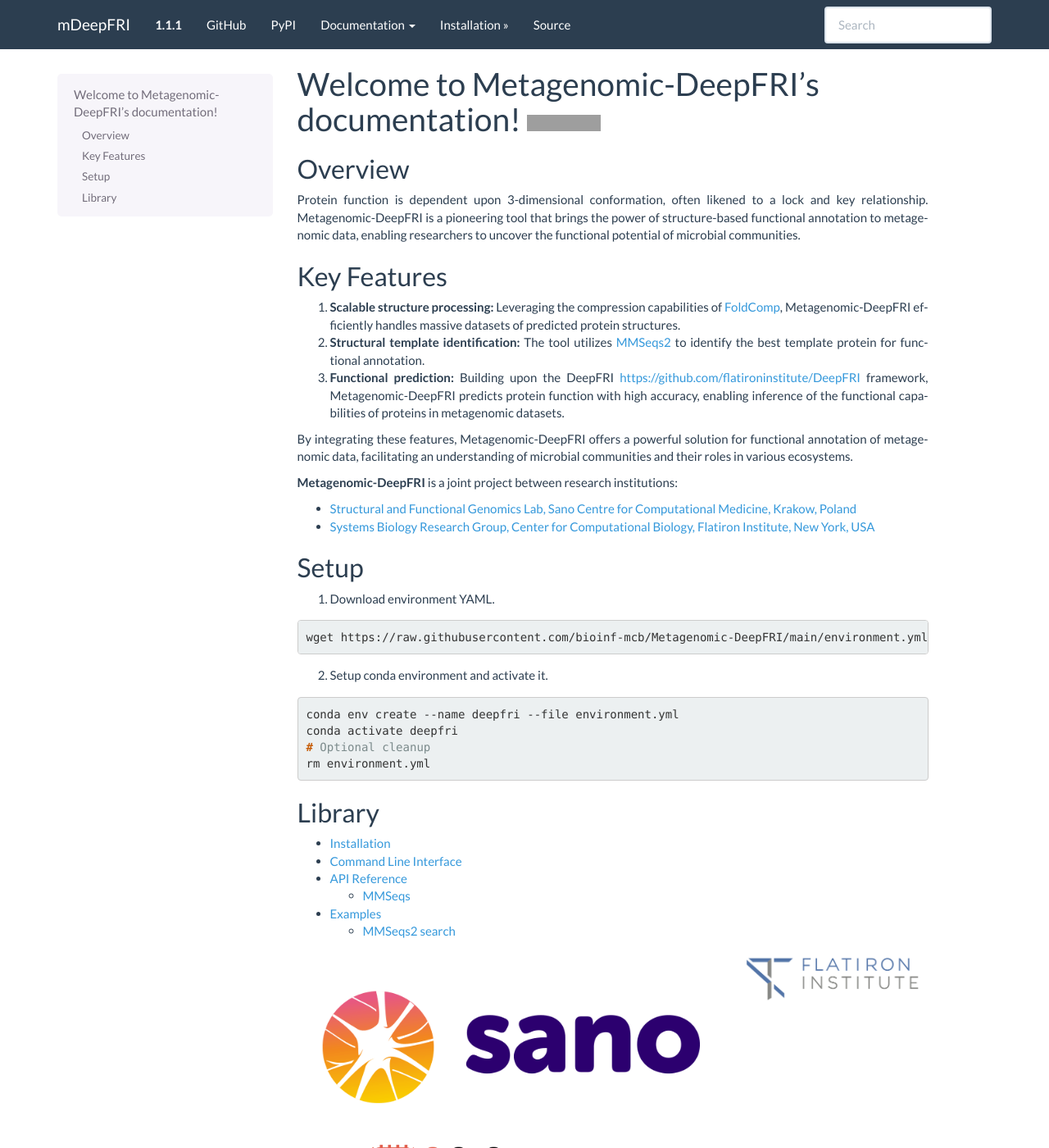
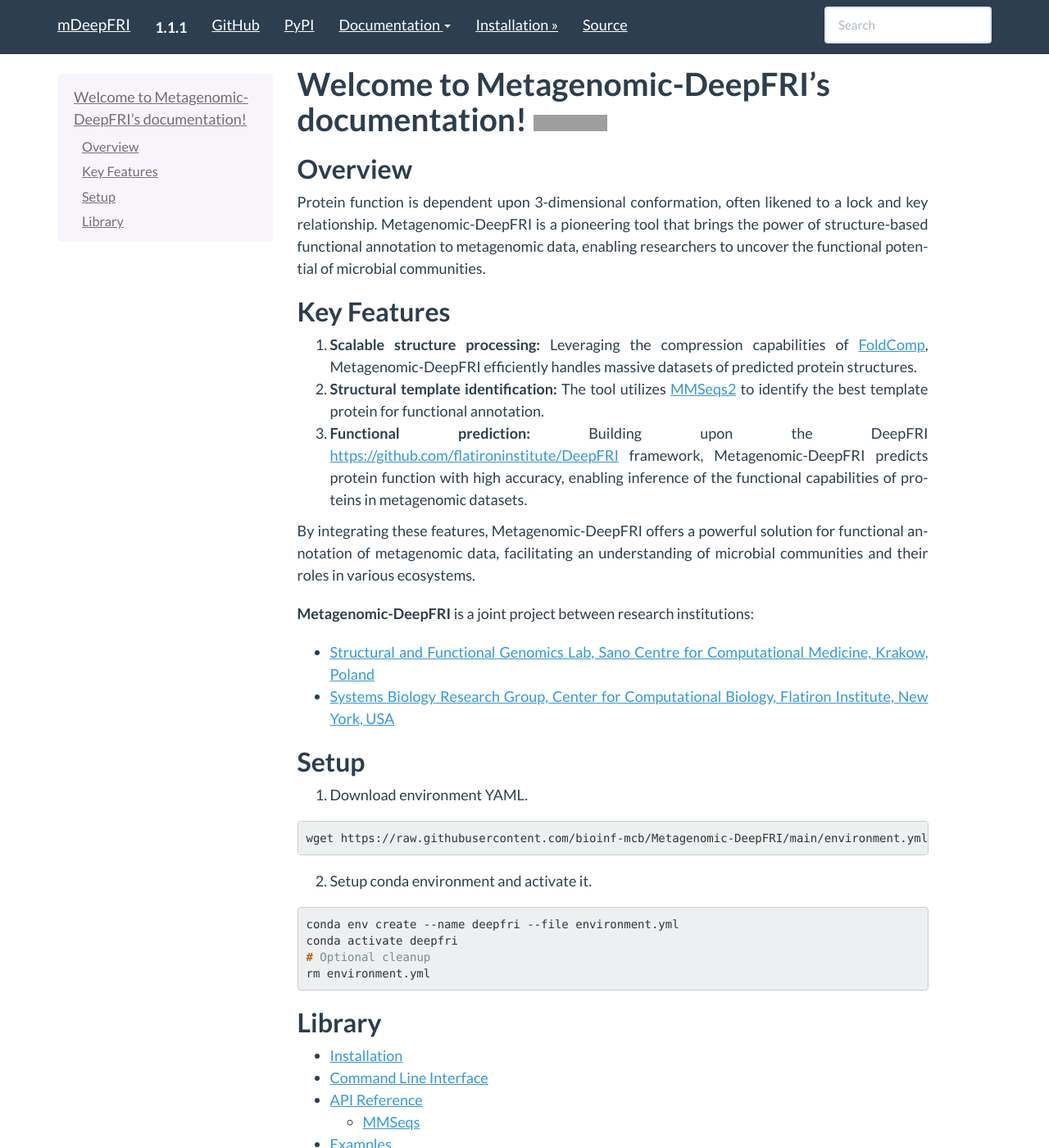
Before and after one commit to bioinf-mcb/Metagenomic-DeepFRI, a Sphinx documentation site: the page built from docs/index.rst, in a window 1280 px wide and 1400 px high. Shown: the whole window at 82% size. Built offline with Sphinx 7.4.7, drawn with Linux system fonts in a browser that asks for light colours; the version number is read from the project's files by our own code; grey boxes are pictures that could not be loaded.

Commit message:
docs: improve css style

```diff
--- a/docs/_static/css/main.css
+++ b/docs/_static/css/main.css
@@ -1,31 +1,74 @@
+/* Typography */
+
+body {
+    font-size: 18px; /* increase font size for better readability */
+    line-height: 1.5; /* improve line spacing */
+  }
+
   p {
     text-align: justify;
+    margin-bottom: 20px; /* add space between paragraphs */
   }
 
-a:link {
-    color: #3498db
+  h1, h2, h3, h4, h5, h6 {
+    font-weight: bold;
+    color: #2c3e50; /* darker blue for headings */
+    margin-bottom: 10px; /* add space between headings and content */
   }
 
-/* a.reference strong {
-    font-weight: bold;
-    font-size: 90%;
-    color: #c7254e;
-    box-sizing: border-box;
-    font-family: Menlo,Monaco,Consolas,"Courier New",monospace;
-} */
+  /* Links */
+
+  a:link {
+    color: #3498db; /* keep the same link color as Flatly */
+    text-decoration: underline; /* add underline to links */
+  }
+
+  a:hover {
+    color: #2980b9; /* darker blue on hover */
+  }
+
+  /* Code and References */
 
   .field-list a.reference {
     font-weight: bold;
     font-size: 90%;
-    color: #c7254e;
+    color: #c7254e; /* keep the same color for references */
     box-sizing: border-box;
-    font-family: Menlo,Monaco,Consolas,"Courier New",monospace;
+    font-family: Menlo, Monaco, Consolas, "Courier New", monospace;
+    background-color: #f9f9f9; /* add a light gray background to references */
+    padding: 2px 4px; /* add some padding to references */
+    border-radius: 3px; /* add a subtle border radius to references */
   }
 
-.class dd {
-    margin-left: 2%
+  .code {
+    font-family: Menlo, Monaco, Consolas, "Courier New", monospace;
+    background-color: #f9f9f9; /* add a light gray background to code blocks */
+    padding: 10px; /* add some padding to code blocks */
+    border-radius: 3px; /* add a subtle border radius to code blocks */
   }
 
-.exception dd {
-    margin-left: 2%
+  /* Lists and Definitions */
+
+  .class dd,.exception dd {
+    margin-left: 2%; /* keep the same margin for definitions */
+    padding-bottom: 10px; /* add some space between definitions */
   }
+
+  dl {
+    margin-bottom: 20px; /* add space between lists and other content */
+  }
+
+  /* Other */
+
+  hr {
+    border-top: 1px solid #ddd; /* add a subtle horizontal rule */
+    margin: 20px 0; /* add space around horizontal rules */
+  }
+
+  /* Responsive design */
+
+  @media (max-width: 768px) {
+    body {
+      font-size: 16px; /* reduce font size on smaller screens */
+    }
+  }
```
Lines whose indentation alone changed are shown as unchanged.
